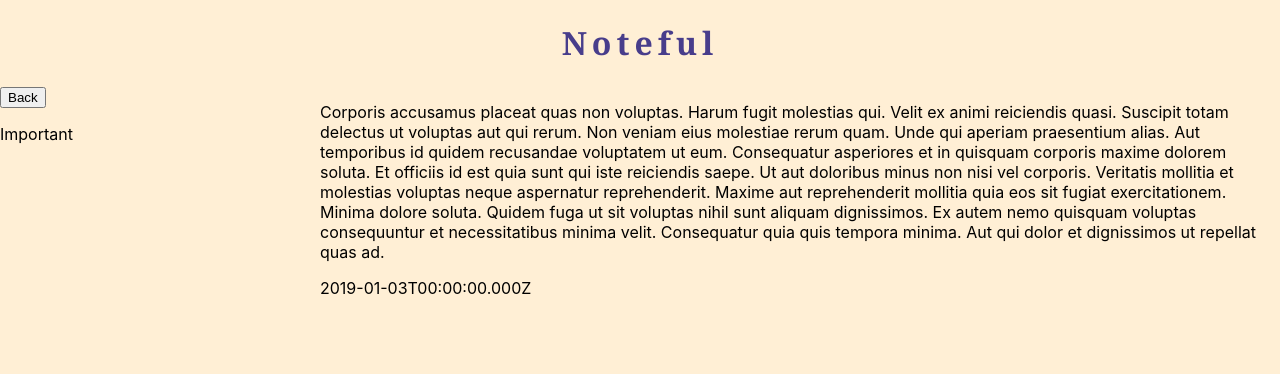
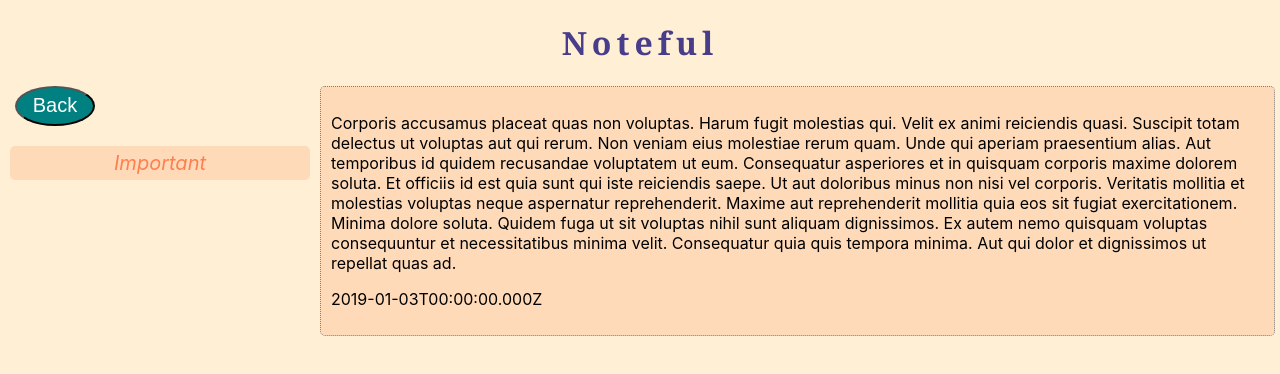
Before and after one commit to jenngonzalez/noteful-app, a React (Create React App) app: page /note/cbc787a0-ffaf-11e8-8eb2-f2801f1b9fd1 in a window 1280 px wide. Shown: the top 374 px of the page. Built offline with nearby package versions, Linux system fonts and the light colour scheme.

Commit message:
added some styling

```diff
--- a/src/Folder-notes.css
+++ b/src/Folder-notes.css
@@ -3,7 +3,19 @@
 }
 
 .folder-notes-list li {
-    border: 1px solid black;
+    background: peachpuff;
     text-align: center;
     margin-right: 30px;
+    border-radius: 5px;
+    padding: 10px;
+    margin-bottom: 10px;
 }
+
+.folder-notes-list a {
+    color: darkolivegreen;
+    text-decoration: none;
+}
+
+.folder-notes-list li:hover {
+    background: cyan;
+}
--- a/src/Folder-notes.js
+++ b/src/Folder-notes.js
@@ -8,11 +8,15 @@ export default function FolderNotes(props) {
         n.folderId === props.match.params.folderID
     )
     const uniqueNote = note.map((n, index) =>
-        <li key={index}>
-            <Link to={`/note/${n.id}`}>
+
+        <Link
+            to={`/note/${n.id}`}
+            key={n.id}
+        >
+            <li key={index}>
                 {n.name}
-            </Link>
-        </li>
+            </li>
+        </Link>
     )
 
     return (
--- a/src/Main-notes.css
+++ b/src/Main-notes.css
@@ -3,8 +3,6 @@
 }
 
 .note-list li {
-    /* border: 1px dotted gray;
-    border-radius: 50%; */
     border-radius: 5px;
     text-align: center;
     margin-right: 30px;
--- a/src/Main-notes.js
+++ b/src/Main-notes.js
@@ -6,13 +6,16 @@ import './Main-notes.css'
 export default class MainNotes extends Component {
     render() {
         const notes = STORE.notes.map(note =>
-            <li
+
+            <Link
+                to={`/note/${note.id}`}
                 key={note.id}
-                // folderID={note.folderId}
             >
-                <Link to={`/note/${note.id}`}>{note.name}</Link>
-            </li>
-            )
+                <li key={note.id}>
+                    {note.name}
+                </li>
+            </Link>
+        )
         return (
             <ul className="note-list">
                 {notes}
--- a/src/Main-sidebar.css
+++ b/src/Main-sidebar.css
@@ -2,6 +2,8 @@
     list-style: none;
     margin-left: -35px;
     margin-right: 5px;
+    border-right: 1px dashed black;
+    padding-right: 10px;
 }
 
 .folder-list li {
--- /dev/null
+++ b/src/Note-note.css
@@ -0,0 +1,7 @@
+.note-body {
+    background: peachpuff;
+    border: .5px dotted gray;
+    border-radius: 5px;
+    padding: 10px;
+    margin-right: 5px;
+}
--- a/src/Note-note.js
+++ b/src/Note-note.js
@@ -1,12 +1,13 @@
 import React from 'react';
 import STORE from './dummy-store';
+import "./Note-note.css"
 
 export default function NoteNote(props) {
     const selectedNote = STORE.notes.find(note =>
         note.id === props.match.params.noteID
     )
     return (
-        <div>
+        <div className="note-body">
             <p>{selectedNote.content}</p>
             <p>{selectedNote.modified}</p>
         </div>
--- /dev/null
+++ b/src/Note-sidebar.css
@@ -0,0 +1,20 @@
+.note-folder button {
+    background: teal;
+    color: white;
+    font-size: 20px;
+    margin-left: 15px;
+    height: 40px;
+    width: 80px;
+    border-radius: 50%;
+}
+.note-folder p {
+    color: coral;
+    background: peachpuff;
+    border-radius: 5px;
+    text-align: center;
+    font-size: 20px;
+    font-style: italic;
+    margin-right: 10px;
+    margin-left: 10px;
+    padding: 5px;
+}
--- a/src/Note-sidebar.js
+++ b/src/Note-sidebar.js
@@ -1,5 +1,6 @@
 import React from 'react';
 import STORE from './dummy-store';
+import './Note-sidebar.css';
 
 export default function NoteSidebar(props) {
 
@@ -14,7 +15,7 @@ export default function NoteSidebar(props) {
     )
 
     return (
-        <div>
+        <div className="note-folder">
             <button
                 // onClick={props.history.goBack()}
             >
```
